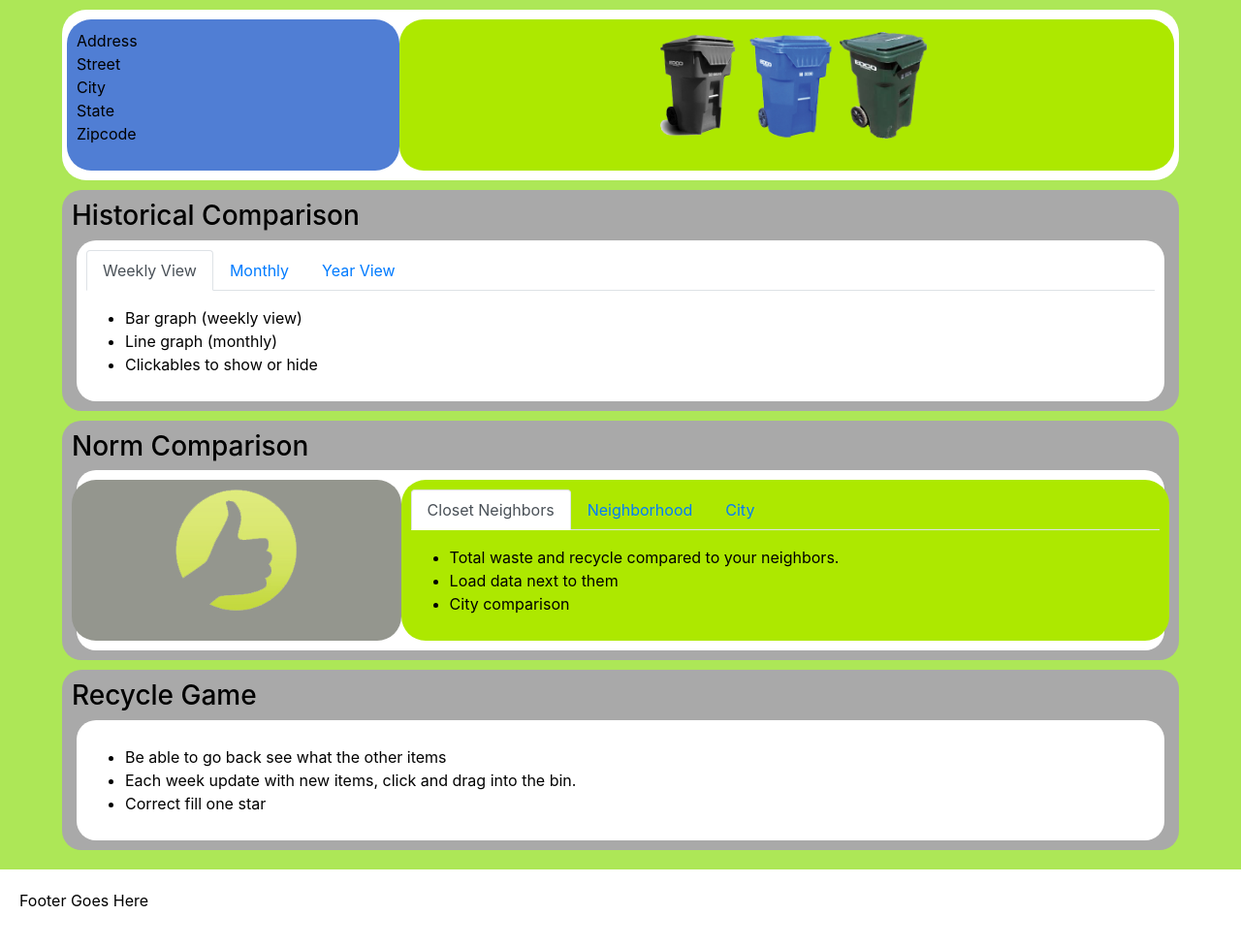
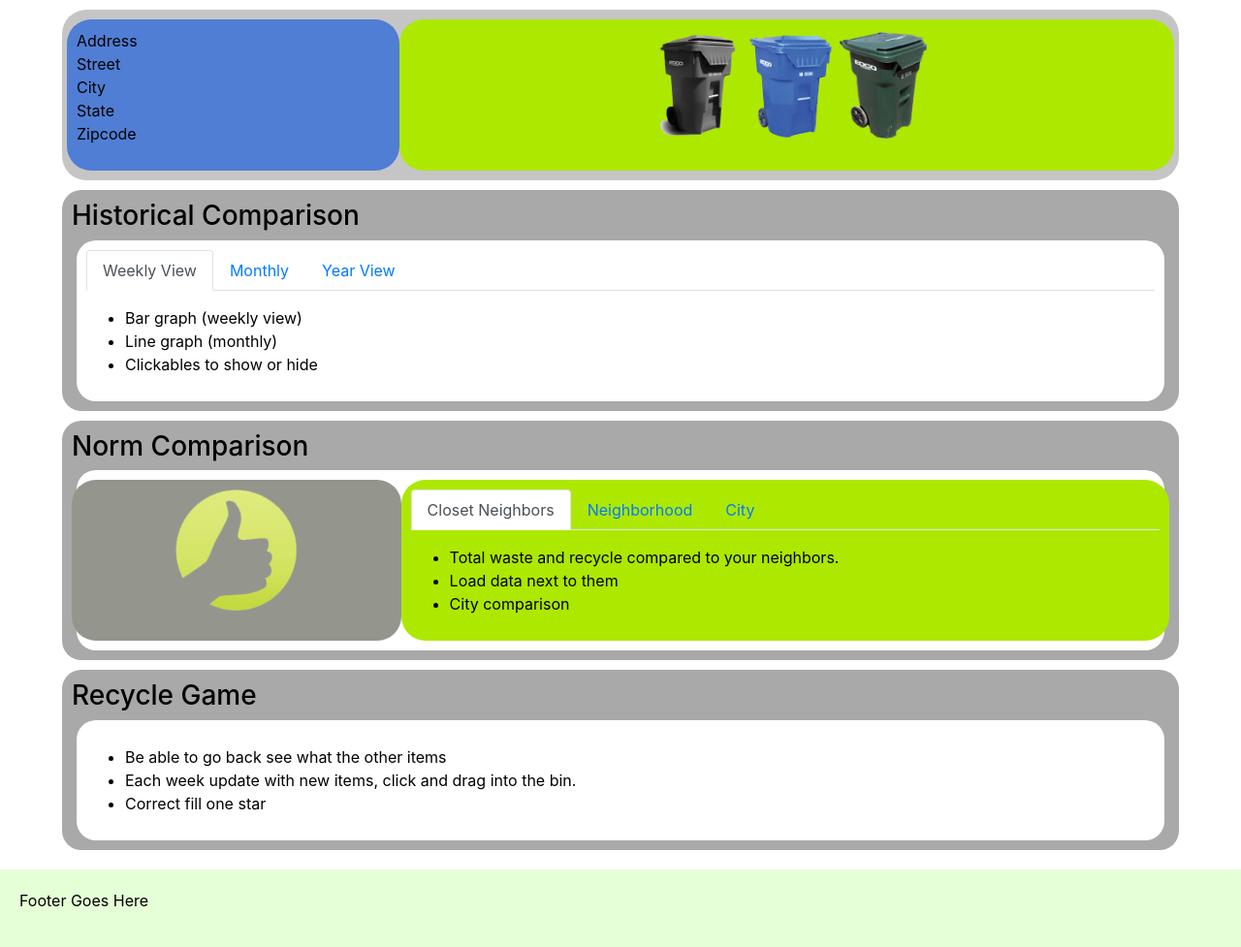
Before and after one commit to reinventSolutions/trashTracker_webpage, a PHP site: page / in a window 1280 px wide. Shown: the part 57-1034 px from the top of the page at 97% size. Run offline with PHP 8.4, Linux system fonts and the light colour scheme; some libraries are stand-ins or nearby versions.

Commit message:
stylesheet

```diff
--- a/css/stylesheet.css
+++ b/css/stylesheet.css
@@ -15,7 +15,7 @@ h1{
     padding-top: 10px;
     padding-bottom: 10px;
     border-radius: 25px;
-    background-color: #FFFFFF;
+    background-color: rgb(198, 197, 197);
 }
 
 .column {
@@ -44,7 +44,7 @@ h1{
 body{
     color: #000000;
     margin: auto;
-    background-color: #ade757;
+    background-color: #FFFFFF;
 }
 
 .body_container{
@@ -68,8 +68,7 @@ body{
 .bottom_container{
     margin-top: 20px;
     padding: 20px;
-    color: #00000; /* Ghost White */
-    background-color: #FFFFFF;
+    background-color: rgb(229, 255, 215);
 }
 
 .footer_container{
```
